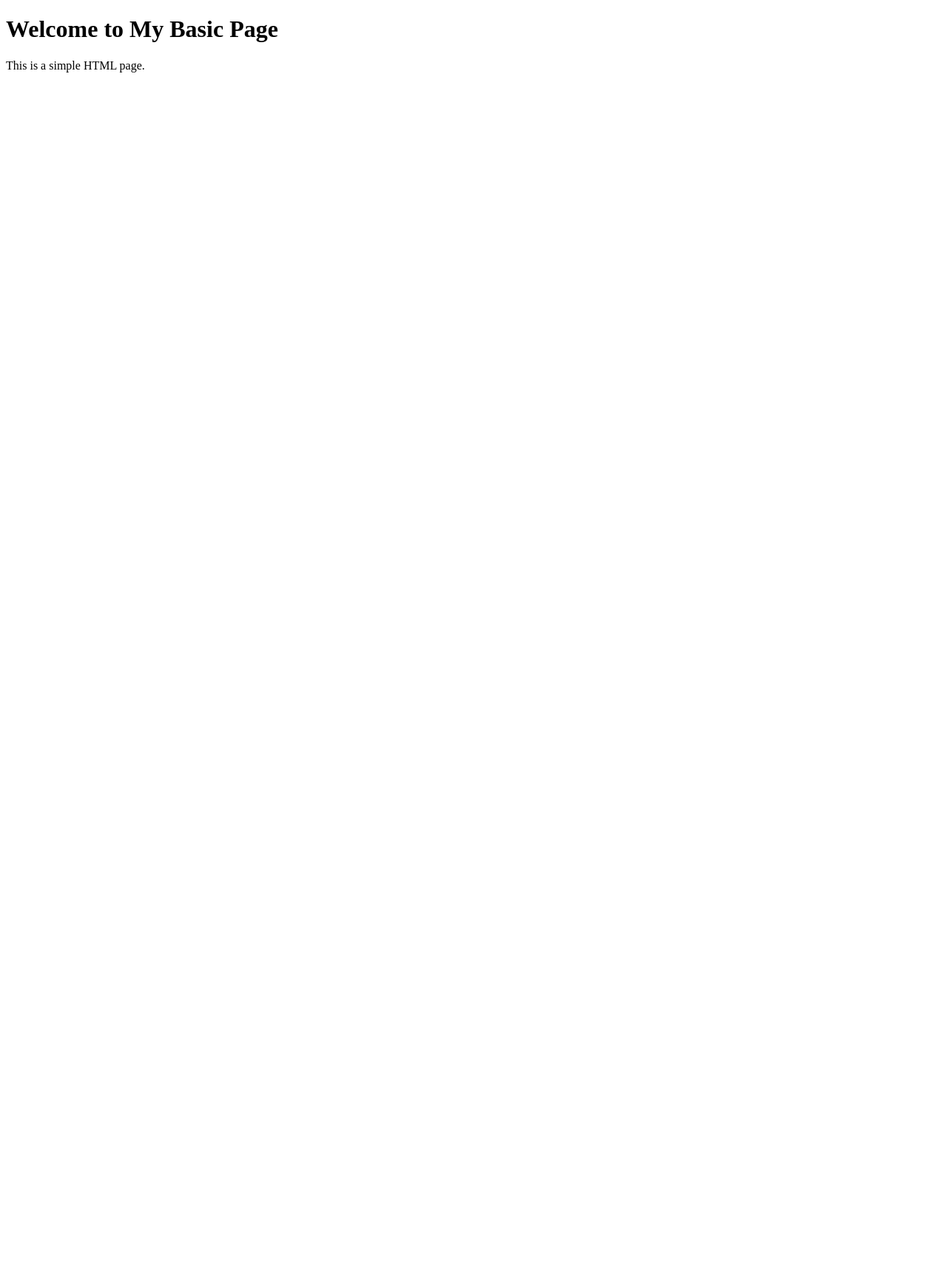
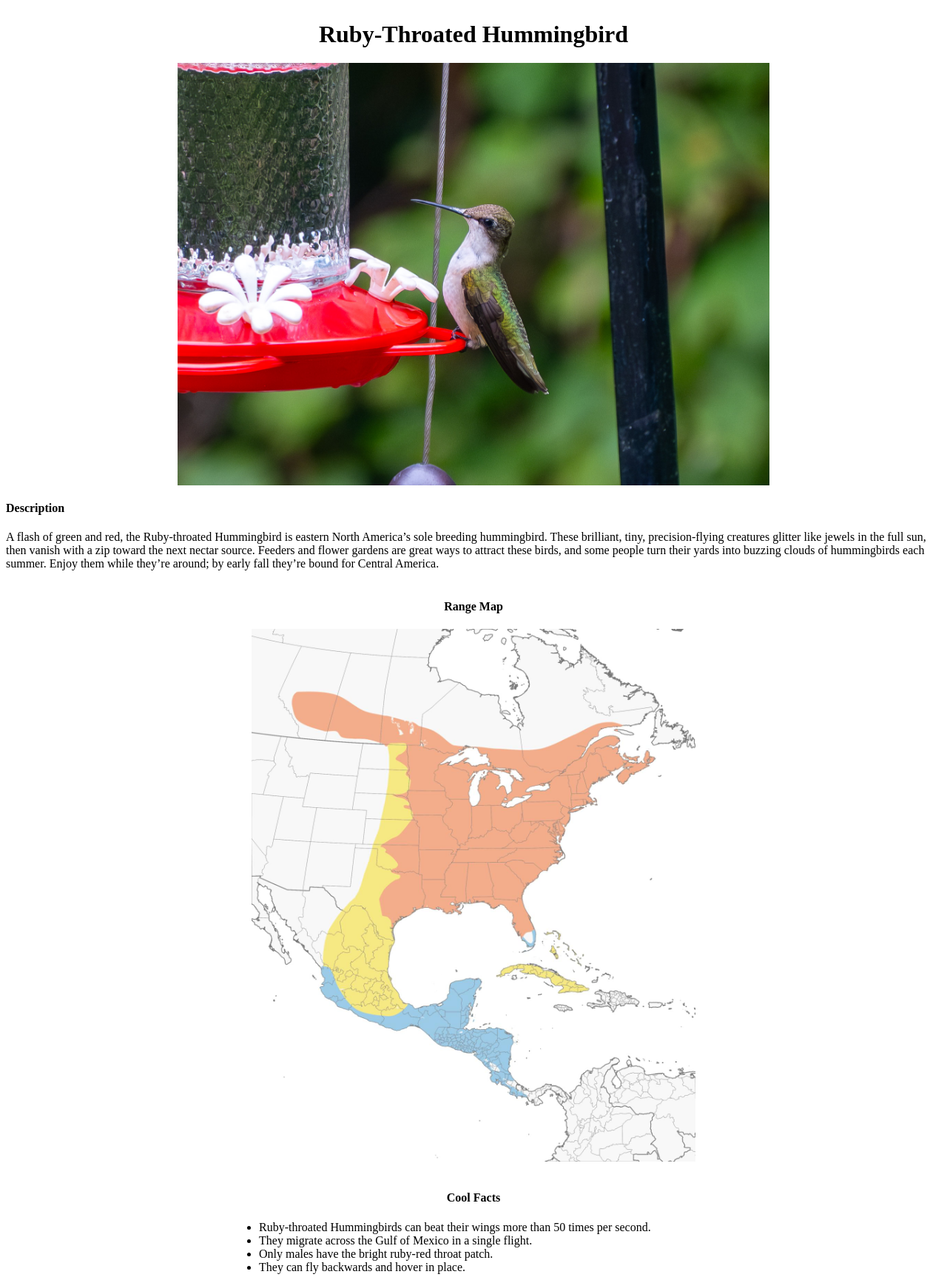
Before and after one commit to caprisun178/StaticWebApp, a plain HTML site: page details.html in a window 1280 px wide. Shown: the whole page at 74% size. Before the commit the page ends 800 px from the top, so only its background shows below. Drawn offline with Linux system fonts and the light colour scheme.

Commit message:
Added details page

```diff
--- a/details.html
+++ b/details.html
@@ -6,7 +6,27 @@
     <meta name="viewport" content="width=device-width, initial-scale=1.0">
 </head>
 <body>
-    <h1>Welcome to My Basic Page</h1>
-    <p>This is a simple HTML page.</p>
+    <header style="text-align:center; padding:20px 0; font-size:2em; font-weight:bold;">
+        Ruby-Throated Hummingbird
+    </header>
+    <img src="/images/Hummingbird-Online-1.jpg" alt="Main Image" style="display:block; width:100%; max-width:800px; margin:0 auto;">
+    <h4>Description</h4>
+    <p style="margin-top:20px;">A flash of green and red, the Ruby-throated Hummingbird is eastern North America’s sole breeding hummingbird. These brilliant, tiny, precision-flying
+                        creatures glitter like jewels in the full sun, then vanish with a zip toward the next nectar source. Feeders and flower gardens are great ways to attract
+                        these birds, and some people turn their yards into buzzing clouds of hummingbirds each summer. Enjoy them while they’re around; by early fall they’re bound
+                        for Central America.</p>
+    <section style="margin-top:40px;">
+        <h4 style="text-align:center;">Range Map</h4>
+        <img src="/images/hummingbird map.jpg" alt="Additional Image" style="display:block; width:100%; max-width:600px; margin:0 auto;">
+    </section>
+    <section style="margin-top:40px;">
+        <h4 style="text-align:center;">Cool Facts</h4>
+        <ul style="width:100%; max-width:600px; margin:0 auto; padding-left:20px;">
+            <li>Ruby-throated Hummingbirds can beat their wings more than 50 times per second.</li>
+            <li>They migrate across the Gulf of Mexico in a single flight.</li>
+            <li>Only males have the bright ruby-red throat patch.</li>
+            <li>They can fly backwards and hover in place.</li>
+        </ul>
+    </section>
 </body>
 </html>
```
Also changed, not shown: index.html (+21 -4 lines), images/hummingbird map.jpg (added).
